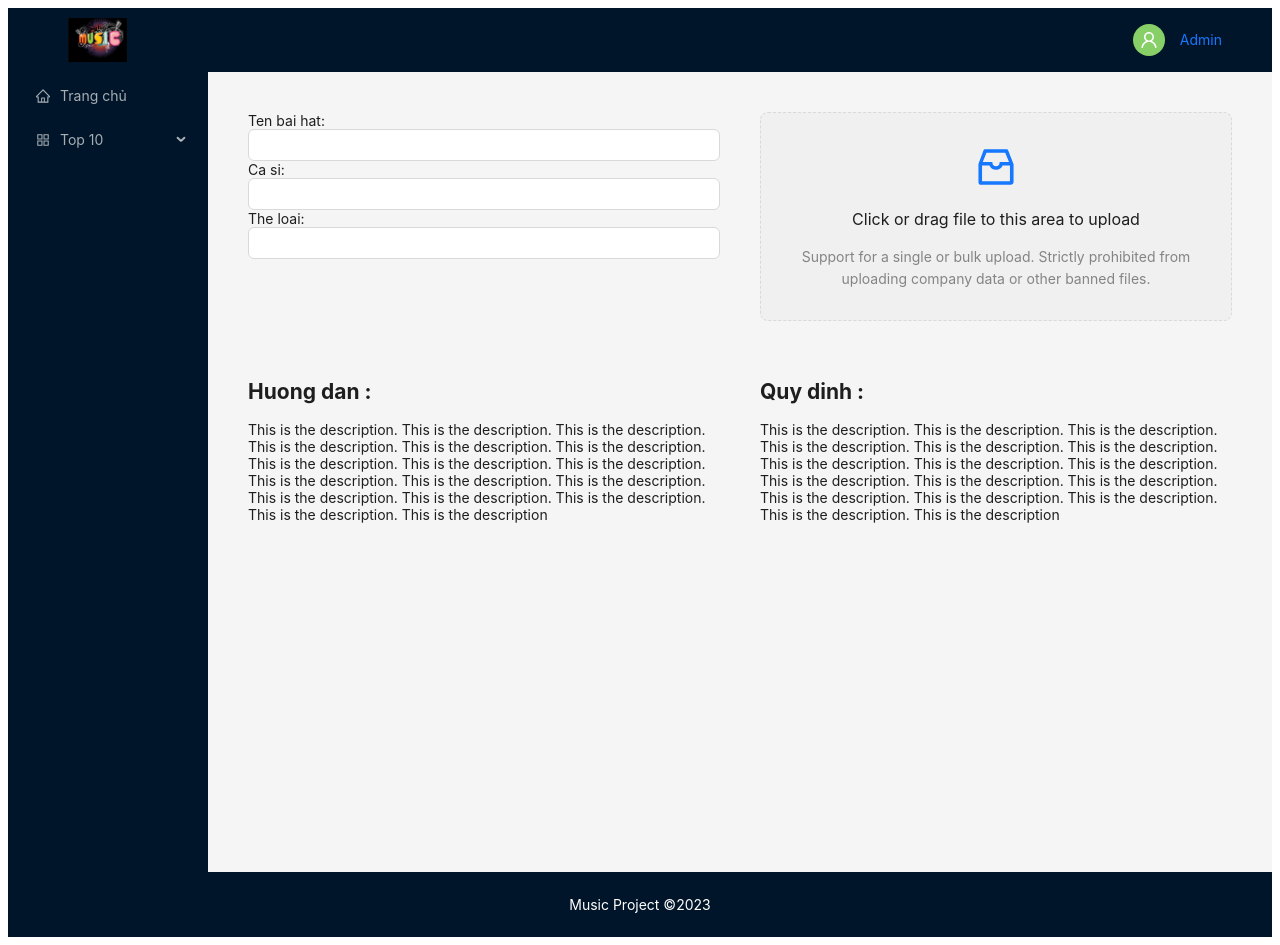
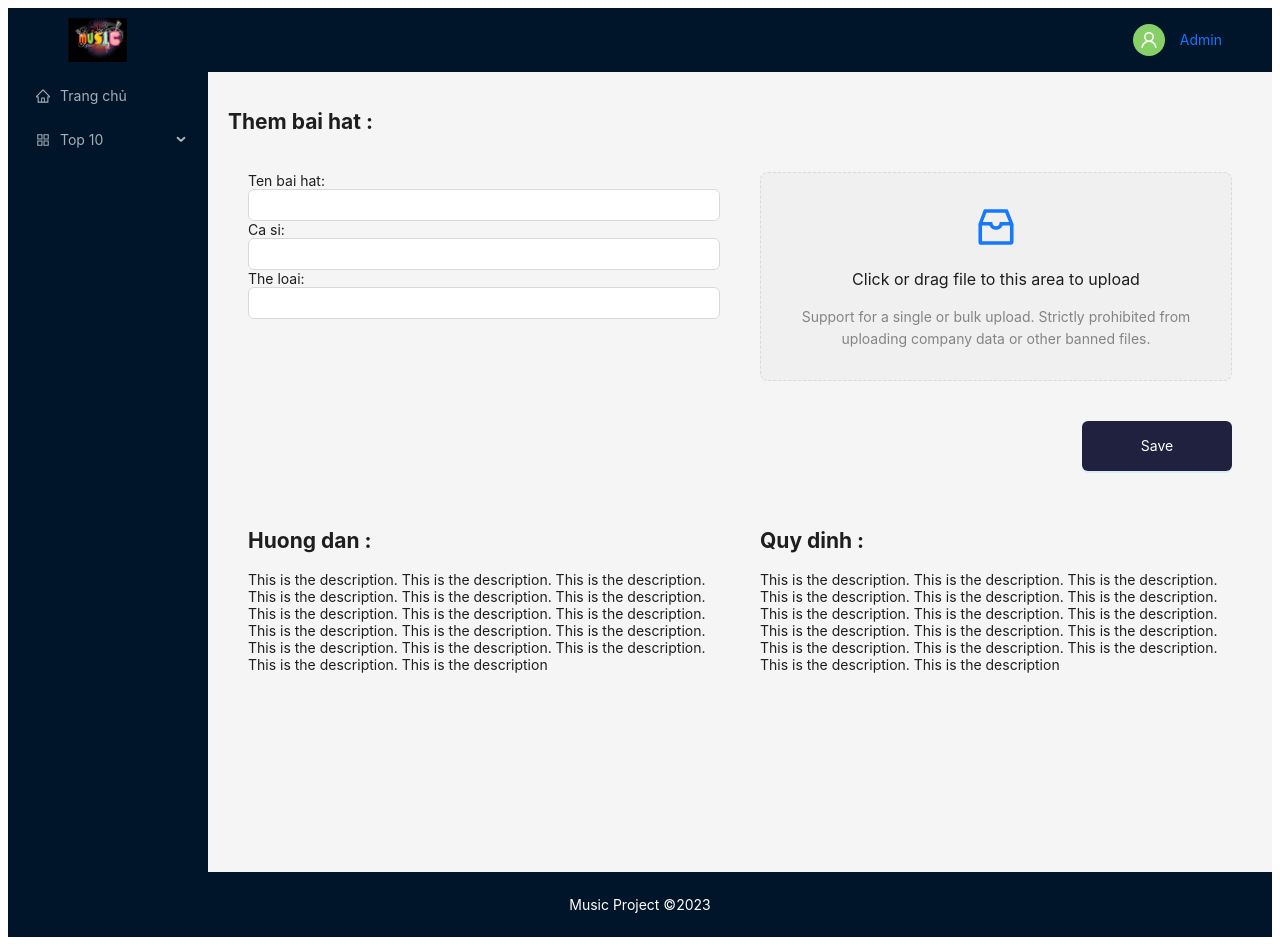
Before and after one commit to thucuc01/react-music-project, a React (Vite) app: page /create in a window 1280 px wide. Built offline with nearby package versions, Linux system fonts and the light colour scheme.

Commit message:
update Create Page

```diff
--- a/src/components/CreateMusic.tsx
+++ b/src/components/CreateMusic.tsx
@@ -2,7 +2,7 @@ import React, { useEffect } from "react";
 
 import { useNavigate } from "react-router-dom";
 
-import { Col, Input, Row } from "antd";
+import { Button, Col, Input, Row } from "antd";
 
 import { InboxOutlined } from "@ant-design/icons";
 
@@ -57,11 +57,12 @@ function CreateMusic() {
 
   return (
     <div className="create-page">
+        <h2> Them bai hat :</h2>
       <Row className="row-1">
         <Col className="col-1">
-        Ten bai hat: <Input/>
-        Ca si: <Input/>
-        The loai: <Input/>
+          Ten bai hat: <Input />
+          Ca si: <Input />
+          The loai: <Input />
         </Col>
         <Col className="col-1">
           <Dragger {...props}>
@@ -79,6 +80,9 @@ function CreateMusic() {
             </p>
           </Dragger>
         </Col>
+      </Row>
+      <Row className="row-2">
+        <Button className="btn-save" type="primary">Save</Button>
       </Row>
 
       <Row>
--- a/src/components/style/create-page.css
+++ b/src/components/style/create-page.css
@@ -13,3 +13,11 @@
 
   /* display: block; */
 }
+.row-2 {
+    justify-content: right;
+    padding: 20px;
+}
+.btn-save{
+    width: 150px;
+    height: 50px;
+}
```
Lines whose indentation alone changed are shown as unchanged.
